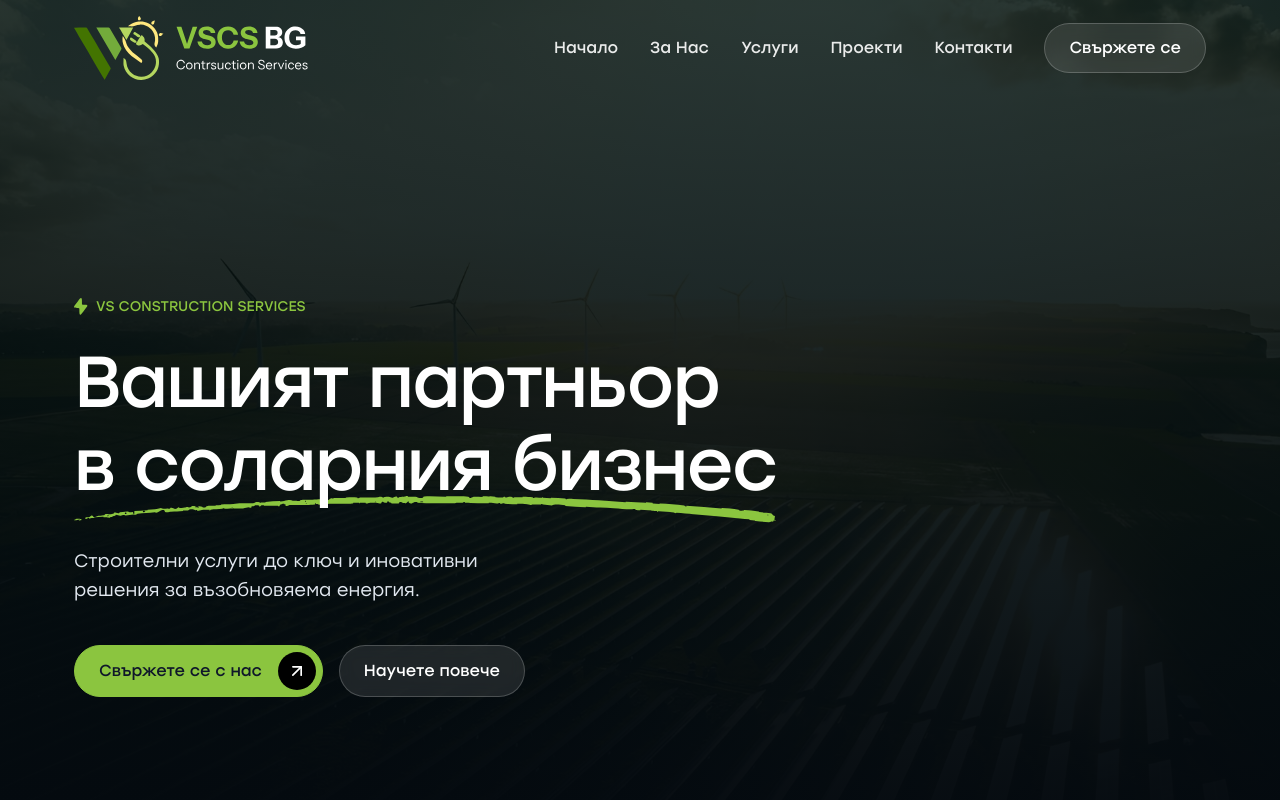
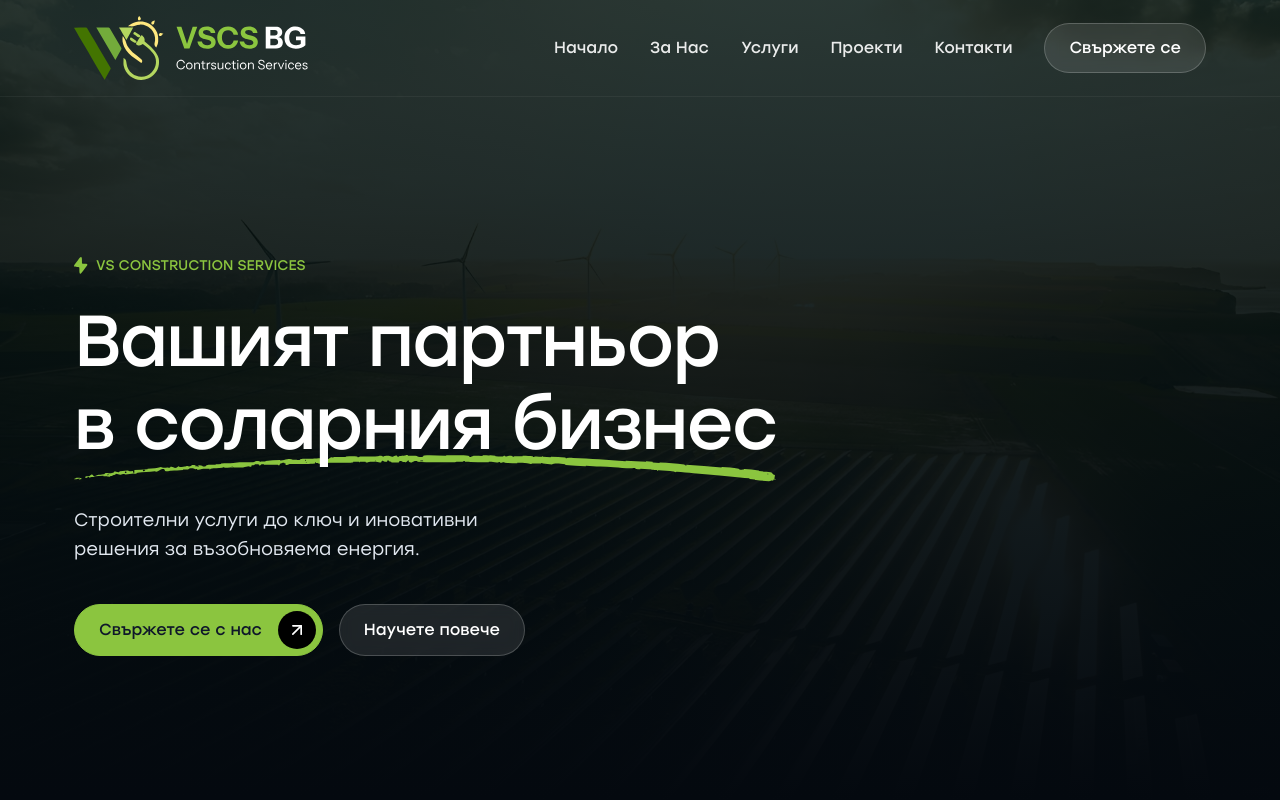
Before and after one commit to mpittas/vscs-strapi, a Next.js app: page / in a window 1280 px wide. Shown: the top 800 px of the page. Built offline with nearby package versions, Linux system fonts and the light colour scheme.

Commit message:
header sticky func changes and styling updates to nav and hero

```diff
--- a/src/components/Navbar.tsx
+++ b/src/components/Navbar.tsx
@@ -28,16 +28,26 @@ const Navbar = () => {
     return () => window.removeEventListener("scroll", handleScroll);
   }, []);
 
+  /*
+     Use consistent positioning to prevent layout shifts (jumping).
+     Homepage: fixed (overlay for transparent effect, stays for sticky)
+     Other pages: sticky (standard behavior)
+     All use py-4 for consistent height across pages/states.
+  */
   const navClasses = isHomePage
-    ? `${isScrolled ? "fixed" : "relative"} top-0 left-0 right-0 z-50 transition-all duration-300 border-b border-transparent ${
-        isScrolled ? "bg-white py-3" : "bg-transparent py-4"
+    // HOMEPAGE: Fixed overlay header
+    ? `fixed top-0 left-0 right-0 z-50 py-4 transition-all duration-300 border-b ${
+        isScrolled
+          ? "bg-white border-slate-200" // HOMEPAGE SCROLLED: White bg with border
+          : "bg-transparent border-transparent border-b border-white/5"   // HOMEPAGE DEFAULT: Transparent overlay
       }`
-    : `sticky top-0 left-0 right-0 z-50 transition-all duration-300 bg-white py-3 border-b border-slate-200 shadow-xl/3`;
+    // OTHER PAGES: Sticky white header (always scrolled style)
+    : `sticky top-0 left-0 right-0 z-50 py-4 transition-all duration-300 bg-white border-b border-slate-200`;
 
   // Determine text color based on page and scroll state
   const getTextColor = (baseColor: string, hoverColor: string) => {
     if (!isHomePage || isScrolled)
-      return "text-slate-600 hover:text-solar-orange";
+      return "text-slate-900 hover:text-solar-orange";
     return "text-white/90 hover:text-white";
   };
 
--- a/src/components/sections/Hero.tsx
+++ b/src/components/sections/Hero.tsx
@@ -7,7 +7,7 @@ import { Heading, Text } from "@/components/ui/Typography";
 export default function Hero() {
   return (
     <section
-      className="relative flex items-center justify-center"
+      className="relative flex items-center justify-center pt-28"
       style={{ height: "800px" }}
     >
 
--- a/src/components/sections/HeroHeader.tsx
+++ b/src/components/sections/HeroHeader.tsx
@@ -6,6 +6,10 @@ import Hero from "./Hero";
 
 export default function HeroHeader() {
   return (
+    <>
+      {/* Navbar is fixed, so it sits outside the wrapper */}
+      <Navbar />
+
       <div className="relative overflow-hidden">
         {/* Background Image with Overlay */}
         <div className="absolute inset-0 z-0">
@@ -21,9 +25,9 @@ export default function HeroHeader() {
         </div>
 
         <div className="relative z-10">
-        <Navbar />
           <Hero />
         </div>
       </div>
+    </>
   );
 }
```
Lines whose indentation alone changed are shown as unchanged.
